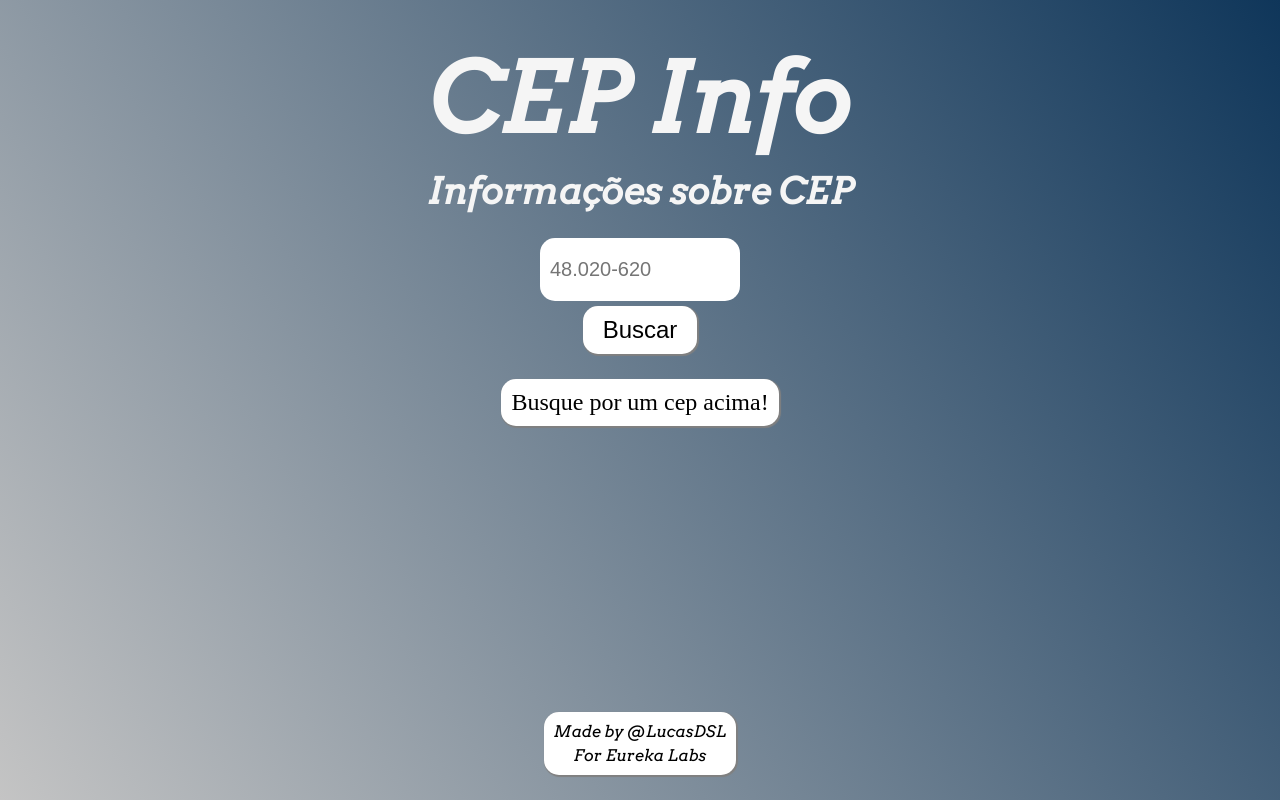
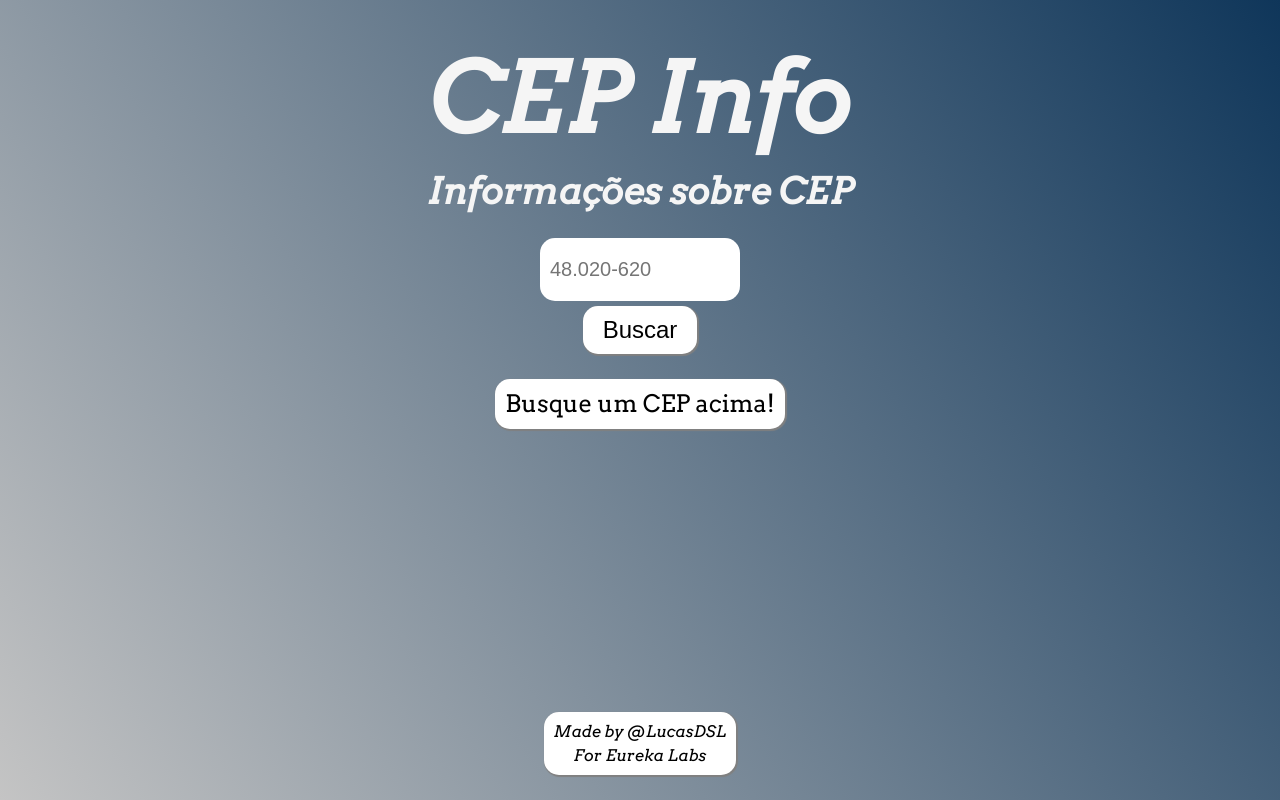
Before and after one commit to LucasDSL/eureka-test-fullstack, a React (Create React App) app in the folder frontend/: page / in a window 1280 px wide. Built offline with nearby package versions, Linux system fonts and the light colour scheme.

Commit message:
fix: one single font used on the page

```diff
--- a/frontend/src/App.css
+++ b/frontend/src/App.css
@@ -10,7 +10,7 @@
 }
 html{
   font-size: 62.5%;
-
+  font-family: 'Arvo', serif;
 }
 
 .main{
--- a/frontend/src/components/Card/Card.jsx
+++ b/frontend/src/components/Card/Card.jsx
@@ -4,7 +4,7 @@ function Card(props){
   if(props.option === 'default') {
     return (
     <div className='card' >
-      <p>Busque por um cep acima!</p>
+      <p>Busque um CEP acima!</p>
     </div>)
   }
   if(props.option === 'search') {
@@ -21,7 +21,7 @@ function Card(props){
   if(props.option === 'invalid') {
     return (
       <div className='card'>
-        <p> CEP inválido! </p>
+        <p> CEP inválido. </p>
         <p>Tente novamente!</p>
       </div>
     )
```
